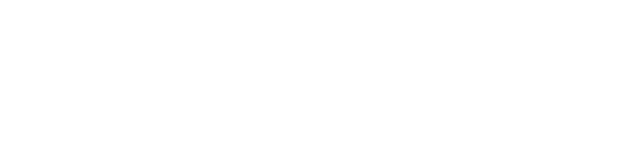
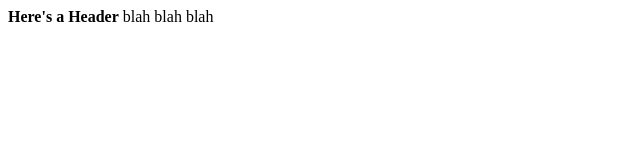
Before and after one commit to magtutu/sandaroni, a plain HTML site: page index.html in a window 1280 px wide. Shown: the whole page, without its empty margins (0-640 px from the left). Drawn offline with Linux system fonts and the light colour scheme.

Commit message:
added stuff.

```diff
--- a/index.html
+++ b/index.html
@@ -1,2 +1,7 @@
+
 <html>
+<body>
+<b>Here's a Header</b>
+blah blah blah
+</body>
 </html>
```
